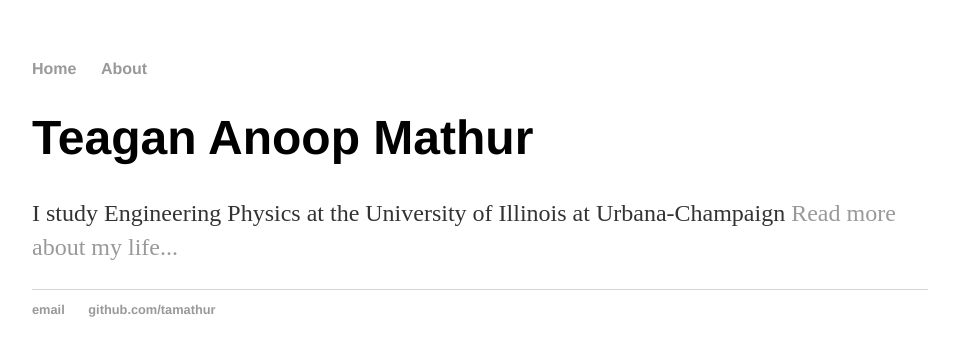
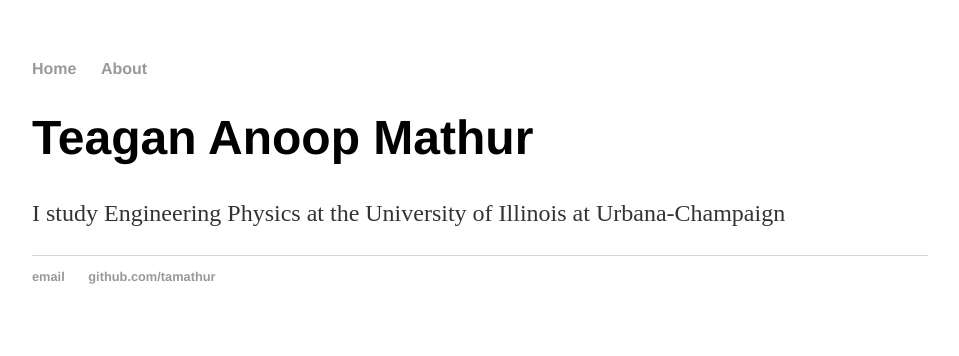
Before and after one commit to tamathur/tamathur.github.io, a Jekyll site: the page built from index.html, in a window 1280 px wide. Shown: the top 356 px of the page, without its empty margins (160-1119 px from the left). Built offline with Jekyll 4.4.1, drawn with Linux system fonts in a browser that asks for light colours.

```diff
--- a/index.html
+++ b/index.html
@@ -3,6 +3,6 @@ layout: default
 title: Teagan Mathur
 ---
 <div class="blurb">
-	<h1>Teagan Anoop Mathur</h1>
-	<p>I study Engineering Physics at the University of Illinois at Urbana-Champaign <a href="/about">Read more about my life...</a></p>
+	<h1>Teagan Anoop Mathur</h1></center>
+	<p>I study Engineering Physics at the University of Illinois at Urbana-Champaign </p></center>
 </div><!-- /.blurb -->
```
